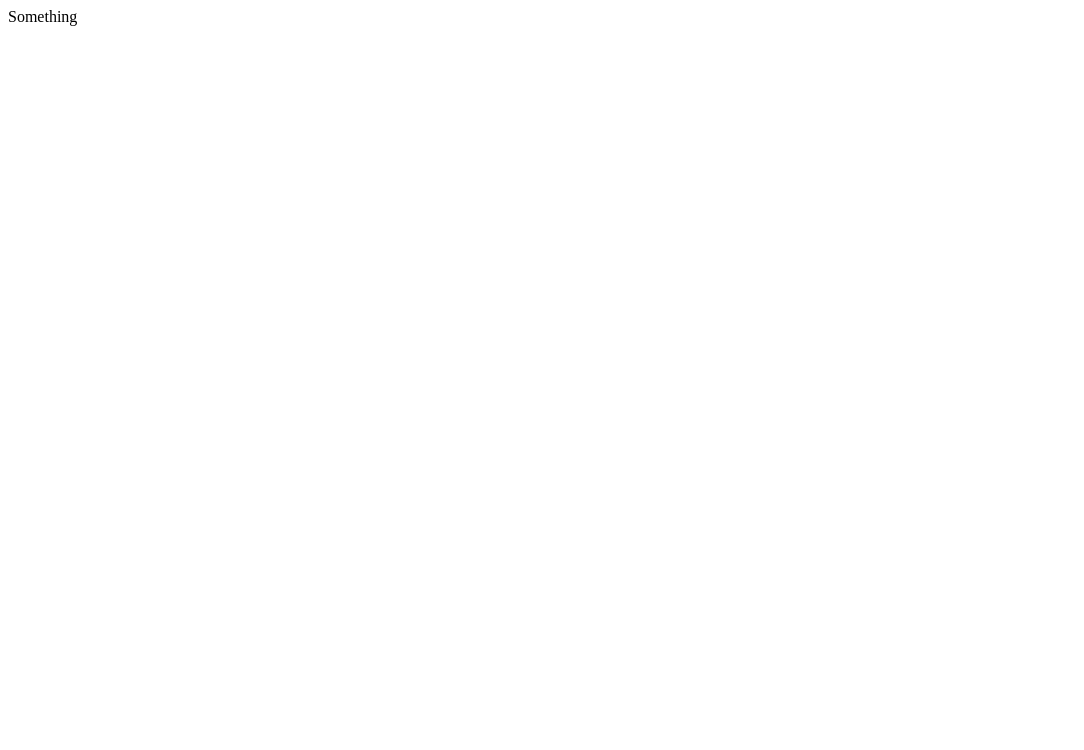
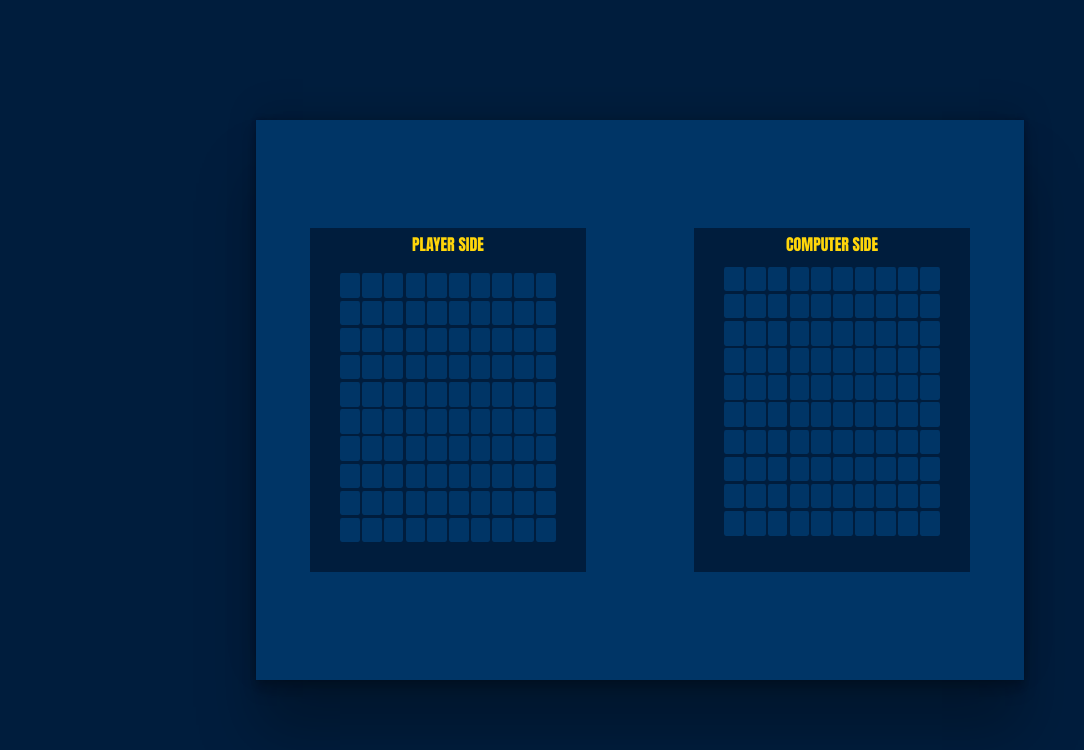
Before and after one commit to tushar-droid/Battleship, a website built with webpack: page dist/index.html in a window 1280 px wide. Shown: the whole page, without its empty margins (0-1084 px from the left). Built offline with nearby package versions, Linux system fonts and the light colour scheme.

Commit message:
Basic UI elements added

```diff
--- a/src/index.js
+++ b/src/index.js
@@ -1,2 +1,78 @@
 //This import statement messes with the jest testing
-// import './styles.css';
+import './styles.css';
+
+class gameScreen{
+
+    CreatePage(){
+        const main_container = document.querySelector('.game-container');
+        const left_side = this.#CreateAndSetClassName('div', 'left-side')
+        const right_side = this.#CreateAndSetClassName('div', 'right-side');
+
+
+
+
+        const player_grid = this.#PlayerSideUI();
+        const computer_grid = this.#ComputerSideUI();
+        left_side.appendChild(player_grid);
+        right_side.appendChild(computer_grid)
+
+
+        main_container.appendChild(left_side);
+        main_container.appendChild(right_side);
+
+    }
+
+    #ComputerSideUI(){
+
+        const comp_side = this.#CreateAndSetClassName('div', 'comp-side')
+        const comp_title = this.#CreateAndSetClassName('div', 'h3');
+        comp_title.textContent = 'COMPUTER SIDE';
+        const grid_container = this.#CreateAndSetClassName('div', 'comp-grid');
+        this.#createGrid(grid_container);
+
+
+        comp_side.appendChild(comp_title)
+        comp_side.appendChild(grid_container);
+        return comp_side;
+    }
+
+    #PlayerSideUI(){
+        const player_side = this.#CreateAndSetClassName('div', 'player-side')
+        const player_title = this.#CreateAndSetClassName('div', 'h3');
+        player_title.textContent = 'PLAYER SIDE';
+
+        const grid_container = this.#CreateAndSetClassName('div', 'player-grid');
+        this.#createGrid(grid_container);
+        player_side.appendChild(player_title);
+        player_side.appendChild(grid_container);
+        return player_side;
+    }
+    #createGrid(container){
+        for(let i = 0; i<10; i++){
+            for(let j = 0; j<10; j++){
+                const grid_elem = this.#CreateAndSetClassName('div','grid-elem' ,`${i},${j}`)
+                // grid_elem.textContent = `${i},${j}`;
+                container.appendChild(grid_elem);
+
+            }
+        }
+
+    }
+
+
+
+    #CreateAndSetClassName(type, name, id){
+        const container = document.createElement(type);
+        container.classList.add(name);
+        if(id){
+            container.id = id;
+        }
+        return container;
+    }
+
+}
+
+
+
+const game = new gameScreen();
+game.CreatePage();
--- a/src/styles.css
+++ b/src/styles.css
@@ -0,0 +1,78 @@
+@font-face {
+    font-family: 'Anton';
+    src: url('../src/assets/Anton-Regular.ttf') ;
+}
+
+
+
+:root{
+    --backdrop: #001d3d;
+    --backgrnd:#003566;
+    --txt: #ffd60a;
+}
+
+
+body{
+    background-color: var(--backdrop);
+    margin:0;
+    padding: 0;
+    height: 100vh;
+    width:100vw;
+    color: var(--txt);
+    font-family: 'Anton';
+    display: flex;
+    align-items: center;
+    justify-content: center;
+}
+
+.game-container{
+    height: 70%;
+    width: 60%;
+    display: flex;
+    box-shadow: rgba(0, 0, 0, 0.25) 0px 54px 55px, rgba(0, 0, 0, 0.12) 0px -12px 30px, rgba(0, 0, 0, 0.12) 0px 4px 6px, rgba(0, 0, 0, 0.17) 0px 12px 13px, rgba(0, 0, 0, 0.09) 0px -3px 5px;
+    background-color: var(--backgrnd);
+}
+
+.game-container > div{
+    flex:1;
+    display: flex;
+    justify-content: center;
+    align-items: center;
+}
+
+.comp-side{
+    padding: 1%;
+    background-color: var(--backdrop);
+    height: 60%;
+    width: 70%;
+    display: flex;
+    align-items: center;
+    flex-direction: column;
+}
+.player-side{
+    padding: 1%;
+    display: flex;
+    height: 60%;
+    width: 70%;
+    background-color: var(--backdrop);
+    align-items: center;
+    flex-direction: column;
+    gap:2%;
+
+}
+
+
+.grid-elem{
+    background-color: var(--backgrnd);
+    border-radius: 10%;
+}
+
+.player-grid, .comp-grid{
+    padding-top: 4%;
+    height: 80%;
+    width: 80%;
+    display: grid;
+    grid-template-columns: repeat(10,1fr);
+    grid-template-rows: repeat(10,1fr);
+    gap:1%;
+}
--- a/webpack.config.js
+++ b/webpack.config.js
@@ -15,11 +15,11 @@ module.exports = {
             },
             {
                 test: /\.(png|svg|jpg|jpeg|gif)$/i,
-                use: 'asset/resource',
+                type: 'asset/resource',
             },
             {
                 test: /\.(woff|woff2|eot|ttf|otf)$/i,
-                use: 'asset/resource',
+                type: 'asset/resource',
             },
         ],
     },
```
Also changed, not shown: dist/170b842f9a8cd6150a0d.ttf (added), dist/bundle.js, dist/index.html, src/assets/Anton-Regular.ttf (added).
